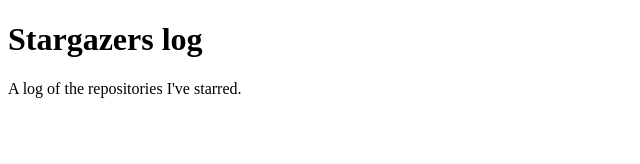
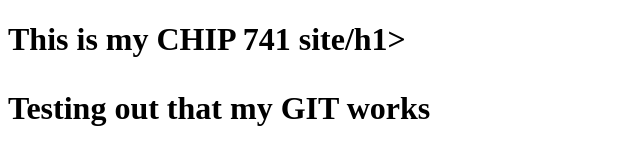
Before and after one commit to hafsah-t/chip741, a plain HTML site: page index.html in a window 1280 px wide. Shown: the whole page, without its empty margins (0-640 px from the left). Drawn offline with Linux system fonts and the light colour scheme.

Commit message:
Updating index file

```diff
--- a/index.html
+++ b/index.html
@@ -2,10 +2,10 @@
 <html lang="en">
   <head>
     <meta charset="utf-8">
-    <title>Stargazers log</title>
+    <title>CHIP 741 Site</title>
   </head>
   <body>
-    <h1>Stargazers log</h1>
-    <p>A log of the repositories I've starred.</p>
+    <h1>This is my CHIP 741 site/h1>
+    <p>Testing out that my GIT works</p>
   </body>
 </html>
```
